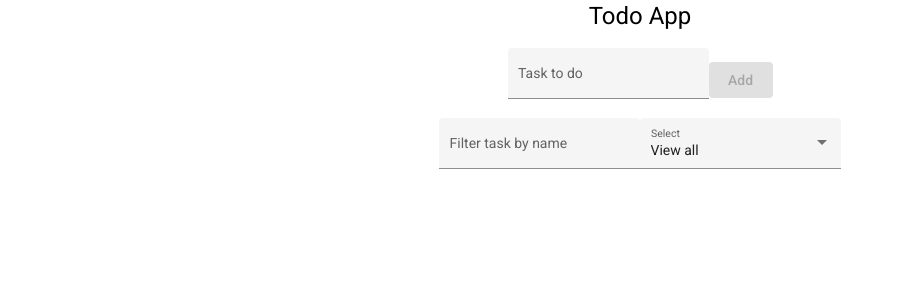
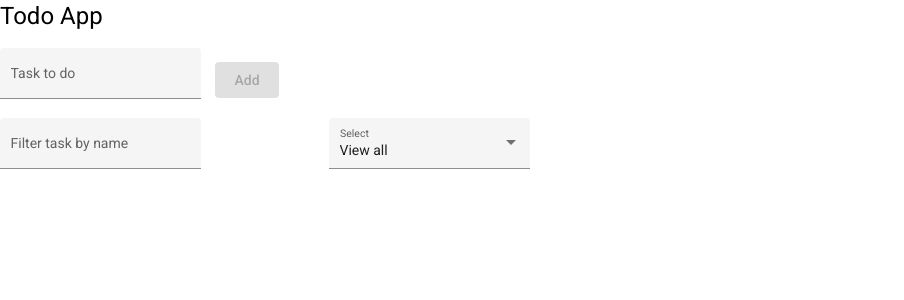
Before and after one commit to marcogiotto/angular-todo-list, an Angular app: page /home in a window 1280 px wide. Shown: the top 300 px of the page, without its empty margins (0-904 px from the left). Built offline with nearby package versions, Linux system fonts and the light colour scheme.

Commit message:
general styles

```diff
--- a/src/app/components/home/components/todo-filters/todo-filters.component.html
+++ b/src/app/components/home/components/todo-filters/todo-filters.component.html
@@ -1,15 +1,21 @@
 <div
-    fxLayout="row"
-    fxLayoutAlign="center space-between">
+    fxLayout="row wrap"
+    fxLayout.xs="column"
+    fxLayout.sm="column"
+    fxLayoutGap="10%"
+    class="filters"
+    fxFlex="100%"
+    >
 
-    <div>
-         <mat-form-field appearance="fill">
+
+
+         <mat-form-field fxFlex.xl="40" appearance="fill">
             <mat-label>Filter task by name</mat-label>
             <input [formControl]="taskName" matInput>
         </mat-form-field>
-    </div>
-    <div>
-        <mat-form-field appearance="fill">
+
+
+        <mat-form-field fxFlex.xl="40" appearance="fill">
             <mat-label>Select</mat-label>
             <mat-select [formControl]="taskStatus">
                 <mat-option value="0">View all</mat-option>
@@ -18,5 +24,5 @@
                 <mat-option value="3">Complete</mat-option>
             </mat-select>
         </mat-form-field>
-    </div>
+
 </div>
--- a/src/app/components/home/components/todo-filters/todo-filters.component.scss
+++ b/src/app/components/home/components/todo-filters/todo-filters.component.scss
@@ -0,0 +1,3 @@
+.filters {
+    margin: 0 auto;
+}
--- a/src/app/components/home/components/todo-filters/todo-filters.component.ts
+++ b/src/app/components/home/components/todo-filters/todo-filters.component.ts
@@ -1,23 +1,49 @@
 import { FormControl } from '@angular/forms';
-import { Component, OnInit } from '@angular/core';
+import { Component, OnInit, OnDestroy } from '@angular/core';
 
 import { taskStatus } from './../../models/task-status';
+import { Subject, take, takeUntil } from 'rxjs';
 
 @Component({
   selector: 'app-todo-filters',
   templateUrl: './todo-filters.component.html',
   styleUrls: ['./todo-filters.component.scss']
 })
-export class TodoFiltersComponent implements OnInit {
+export class TodoFiltersComponent implements OnInit, OnDestroy {
   taskName: FormControl<string | null>;
   taskStatus: FormControl<string | null>;
-
+  private unsubscribe$ = new Subject();
   constructor() {
     this.taskName = new FormControl('');
     this.taskStatus = new FormControl(taskStatus.all);
   }
 
   ngOnInit(): void {
+    this.listenTotaskNameChange();
+    this.listenToTaskStatusChange();
+  }
+
+  private listenTotaskNameChange() {
+
+    this.taskName.valueChanges.pipe(
+      takeUntil(this.unsubscribe$)
+    ).subscribe(val => {
+      console.log(val);
+    })
+  }
+
+  private listenToTaskStatusChange() {
+
+    this.taskStatus.valueChanges.pipe(
+      takeUntil(this.unsubscribe$)
+    ).subscribe(val => {
+      console.log(val);
+    })
+  }
+
+  ngOnDestroy(): void {
+    this.unsubscribe$.next('');
+    this.unsubscribe$.complete();
   }
 
 }
--- a/src/app/components/home/components/todo-form/todo-form.component.scss
+++ b/src/app/components/home/components/todo-form/todo-form.component.scss
@@ -0,0 +1,3 @@
+button {
+    margin-left: 1em;
+}
--- a/src/app/components/home/home.component.html
+++ b/src/app/components/home/home.component.html
@@ -1,6 +1,14 @@
 <div
+    fxLayout="row wrap"
     fxLayout="column"
-    fxLayoutAlign="center center">
+    fxFlex.xs="100%"
+    fxFlex.sm="100%"
+    fxFlex.md="80%"
+    fxFlex.lg="880%"
+    fxFlex.xl="60%"
+    class="home"
+   >
+
         <h1>Todo App</h1>
         <app-todo-form></app-todo-form>
         <app-todo-filters></app-todo-filters>
--- a/src/app/components/home/home.component.scss
+++ b/src/app/components/home/home.component.scss
@@ -0,0 +1,3 @@
+.home {
+    margin: 0 auto;
+}
```
